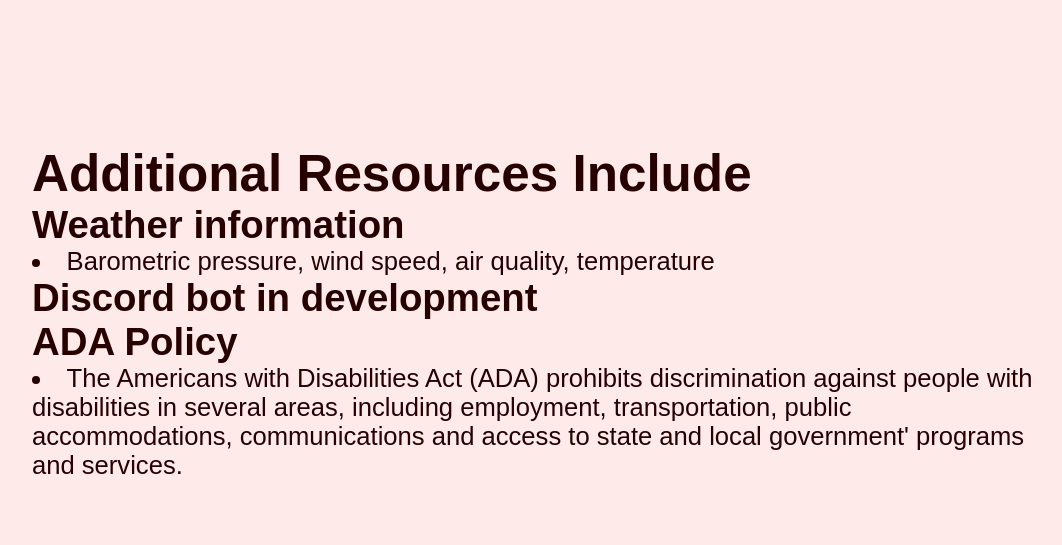
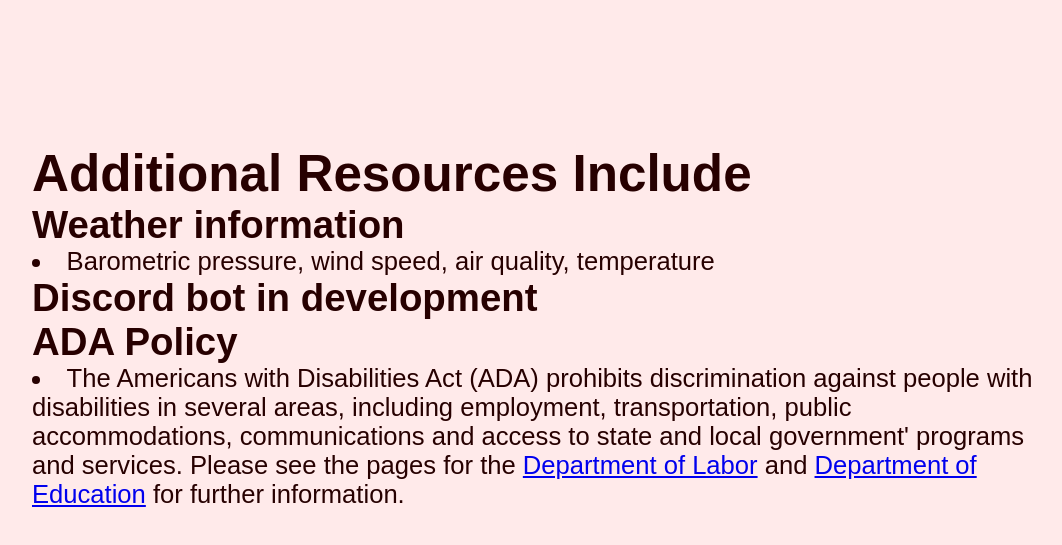
Before and after one commit to tolmiery/dsr_website, a plain HTML site: page additional_resources.html in a window 1280 px wide. Shown: the part 606-1151 px from the top of the page, without its empty margins (96-1158 px from the left). Drawn offline with Linux system fonts and the light colour scheme.

Commit message:
Update additional_resources.html
add links

```diff
--- a/additional_resources.html
+++ b/additional_resources.html
@@ -45,7 +45,10 @@
                 <p>
                     <li>The Americans with Disabilities Act (ADA) prohibits discrimination against people with disabilities
                          in several areas, including employment, transportation, public accommodations, communications and
-                         access to state and local government' programs and services.</li>
+                         access to state and local government' programs and services.  Please see the pages for the
+                         <a href="https://www.dol.gov/general/topic/disability/ada" >Department of Labor</a> and
+                         <a href="https://www2.ed.gov/about/offices/list/ocr/frontpage/faq/disability.html">Department of Education</a>
+                        for further information.</l</li>
                 </p>
             </div>
     </div>
```
